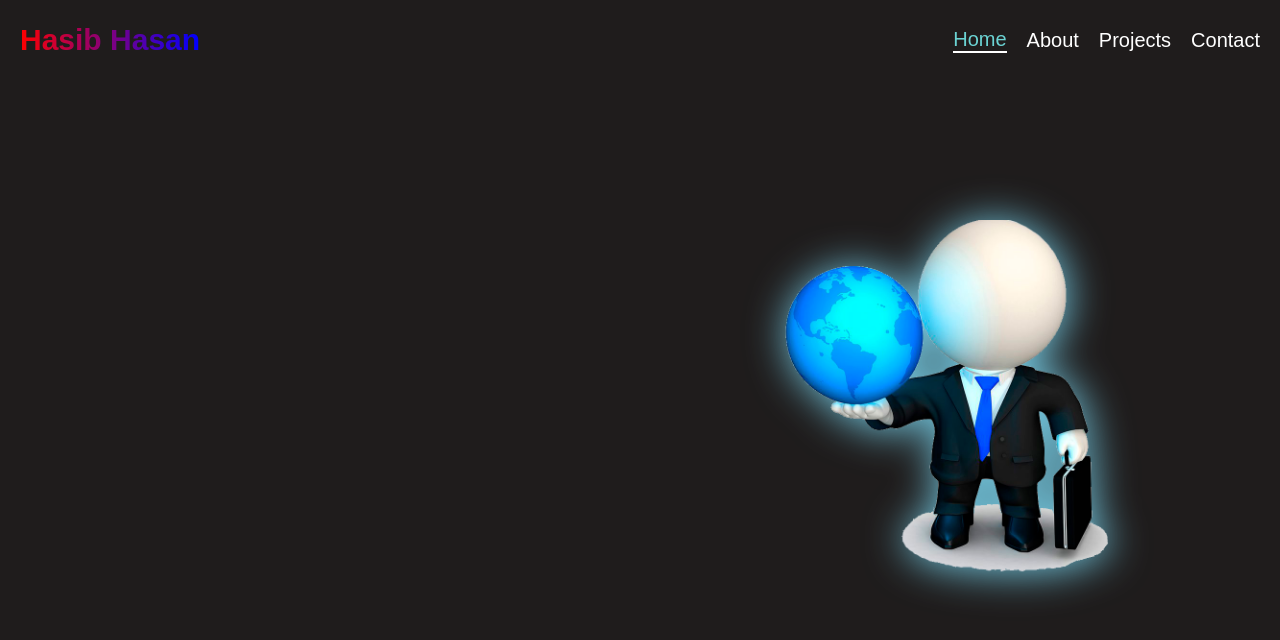
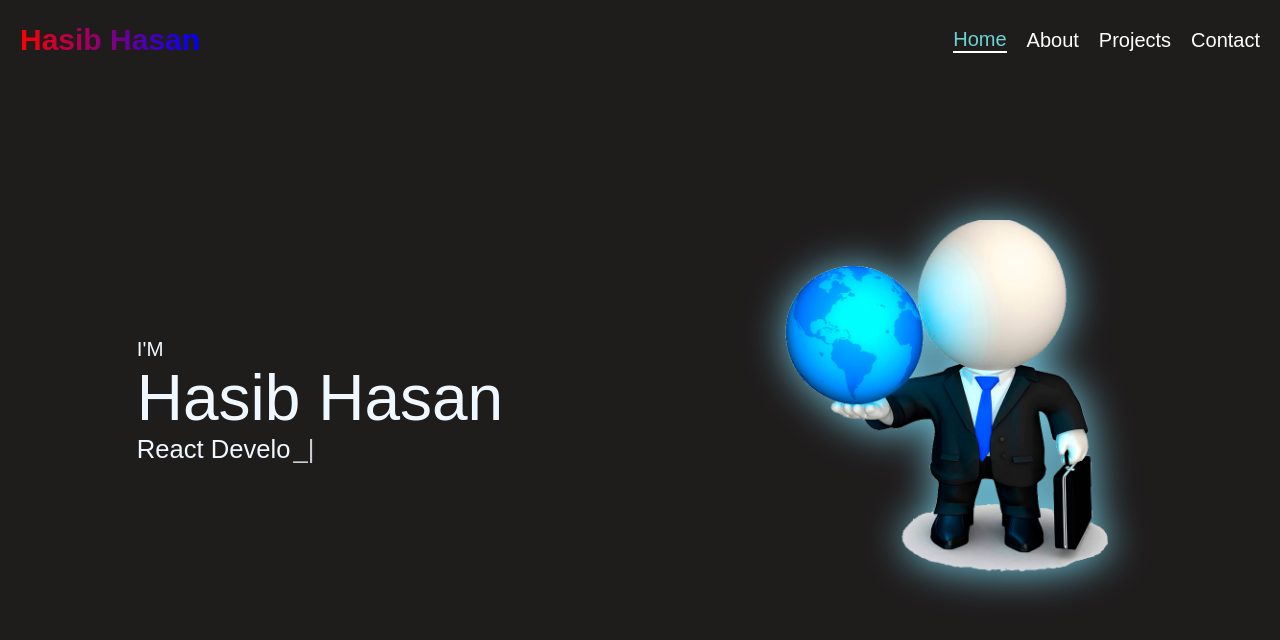
Before and after one commit to HasibCoderLab/portfolio-with-react, a React (Vite) app: page / in a window 1280 px wide. Shown: the top 640 px of the page. Built offline with nearby package versions, Linux system fonts and the light colour scheme.

Commit message:
Fixed Typing Effect

```diff
--- a/package.json
+++ b/package.json
@@ -13,7 +13,8 @@
     "react": "^19.1.1",
     "react-dom": "^19.1.1",
     "react-router-dom": "^7.9.4",
-    "react-scroll": "^1.9.3"
+    "react-scroll": "^1.9.3",
+    "react-simple-typewriter": "^5.0.1"
   },
   "devDependencies": {
     "@eslint/js": "^9.36.0",
--- a/src/components/Home/Home.css
+++ b/src/components/Home/Home.css
@@ -1,21 +1,45 @@
-#home{
+#home {
     width: 100%;
     height: 100%;
     min-height: 100vh;
-   display: flex;
+    display: flex;
 }
-.lefthome{
+
+.lefthome {
     width: 50%;
     height: 100vh;
+    display: flex;
+    justify-content: center;
+    align-items: center;
+     color: aliceblue;
 }
-.righthome{
-     width: 50%;
+
+.righthome {
+    width: 50%;
     height: 100vh;
- display: flex;
+    display: flex;
     align-items: center;
     justify-content: center;
+
 }
+
 .righthome img {
     width: 60%;
-    filter: drop-shadow(2px 2px 20px rgb(116,201,225));
+    filter: drop-shadow(2px 2px 20px rgb(116, 201, 225));
 }
+
+.homedetails {
+    font-size: 2vmax;
+}
+
+.line1 {
+    font-size: 0.8em;
+}
+
+.line2 {
+    font-size: 2.5em;
+}
+
+.line3 {
+    font-size: 1em;
+}
--- a/src/components/Home/Home.jsx
+++ b/src/components/Home/Home.jsx
@@ -1,20 +1,33 @@
-import React from 'react'
-import "./Home.css"
-import man from "../../assets/man.png"
+import React from 'react';
+import { Typewriter } from 'react-simple-typewriter';
+import man from "../../assets/man.png";
+import './Home.css';
 
 const Home = () => {
   return (
-
     <div id="home">
       <div className="lefthome">
-
+        <div className="homedetails">
+          <div className="line1">I'M</div>
+          <div className="line2">Hasib Hasan</div>
+          <div className="line3">
+            <Typewriter
+              words={['Web Developer', 'React Developer']}
+              loop
+              cursor
+              cursorStyle='_|'
+              typeSpeed={100}
+              deleteSpeed={50}
+              delaySpeed={1000}
+            />
+          </div>
+        </div>
       </div>
       <div className="righthome">
         <img src={man} alt="" />
       </div>
     </div>
+  );
+};
 
-  )
-}
-
-export default Home
+export default Home;
```
Also changed, not shown: 1 other file (tests, documents, lock files or other folders).
